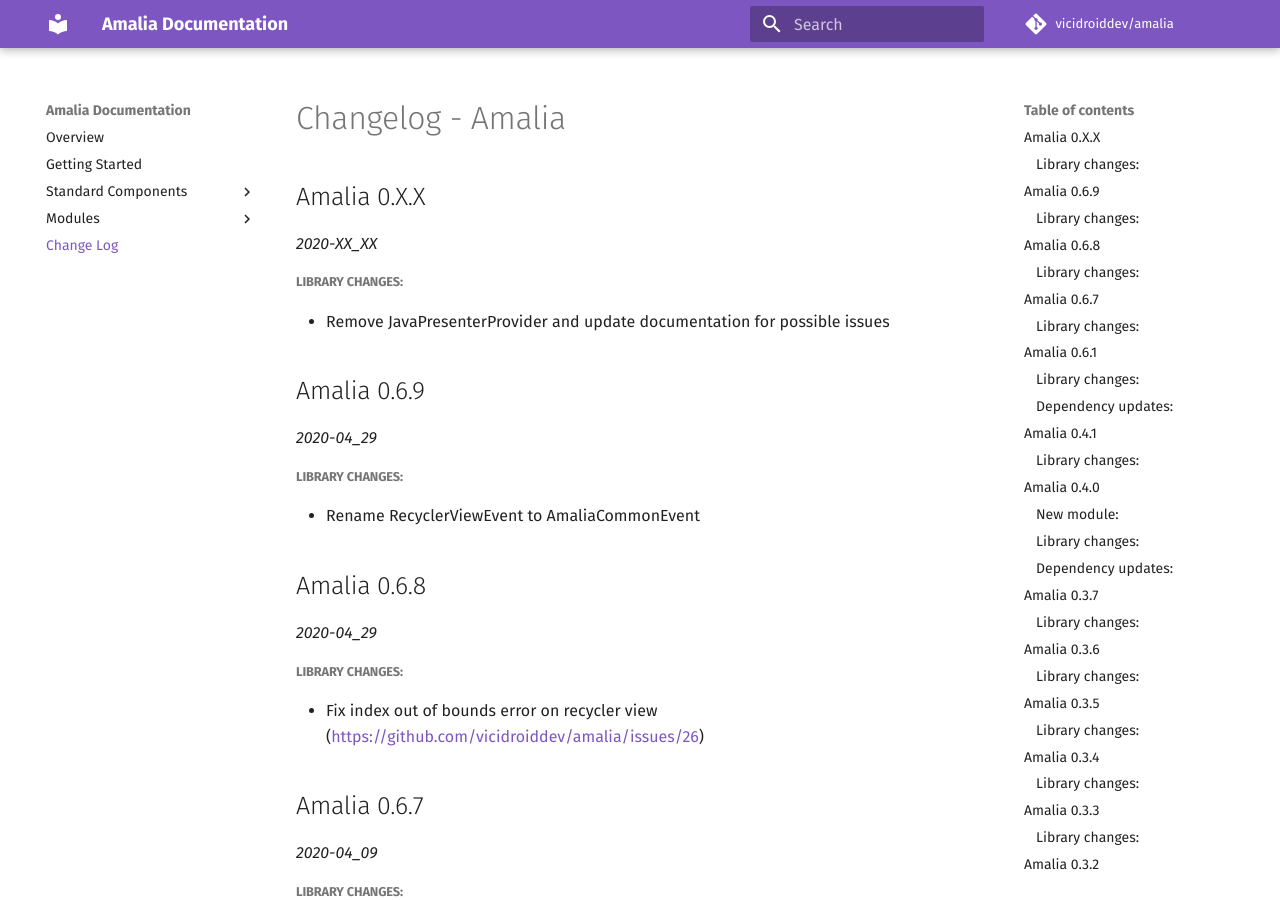
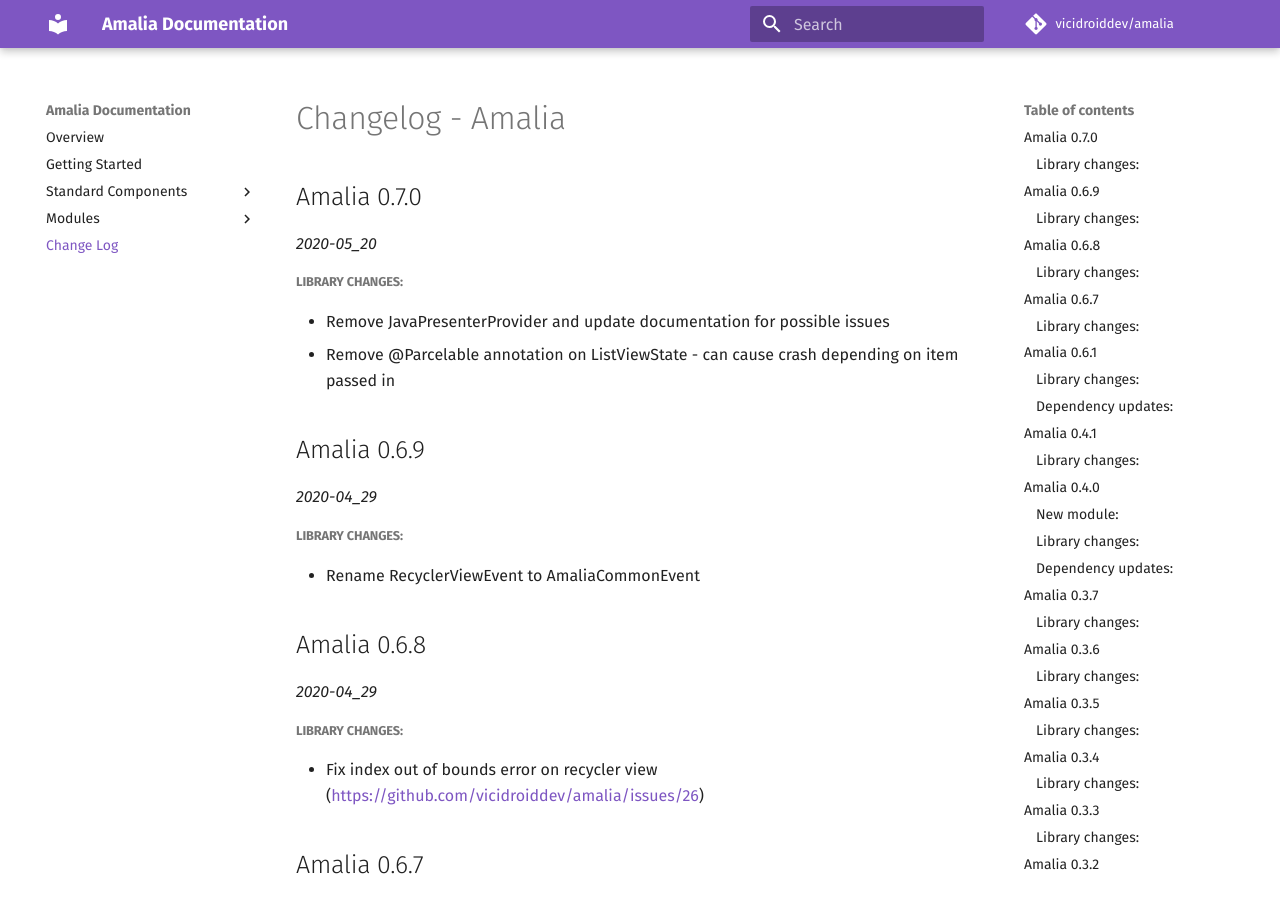
Before and after one commit to vicidroiddev/amalia, an MkDocs documentation site: the page built from documentation/docs/changelog.md, in a window 1280 px wide and 900 px high. Built offline with MkDocs 1.6.1 and Material for MkDocs 9.7.7, drawn with Linux system fonts in a browser that asks for light colours; emoji names are drawn with the system emoji font; comment, search, counter and statistics services are not loaded.

Commit message:
Remove parcelable annotation from DataLoaded ListViewState

```diff
--- a/documentation/docs/changelog.md
+++ b/documentation/docs/changelog.md
@@ -1,12 +1,13 @@
 #Changelog - Amalia
 
-## Amalia 0.X.X
+## Amalia 0.7.0
 
-_2020-XX_XX_
+_2020-05_20_
 
 ##### Library changes:
 
 * Remove JavaPresenterProvider and update documentation for possible issues
+* Remove @Parcelable annotation on ListViewState - can cause crash depending on item passed in
 
 
 ## Amalia 0.6.9
```
Also changed, not shown: 1 other file.
